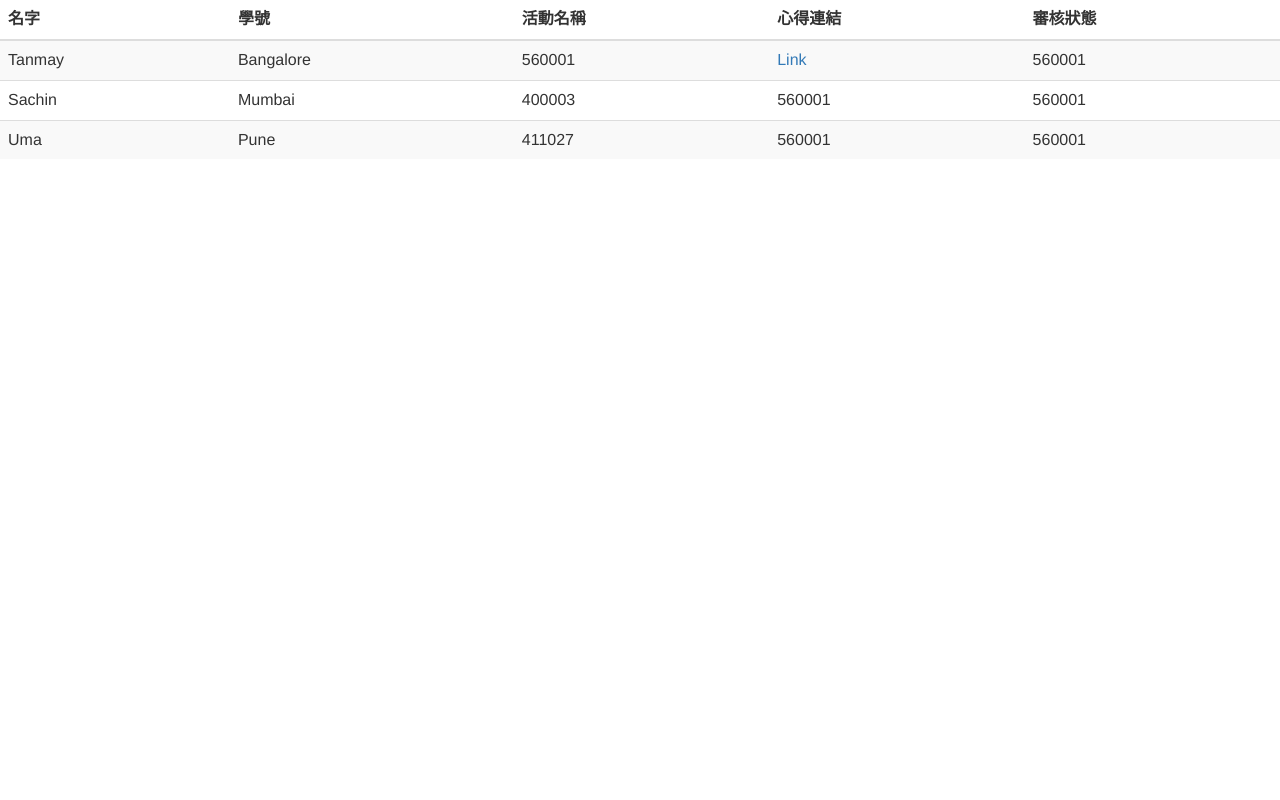
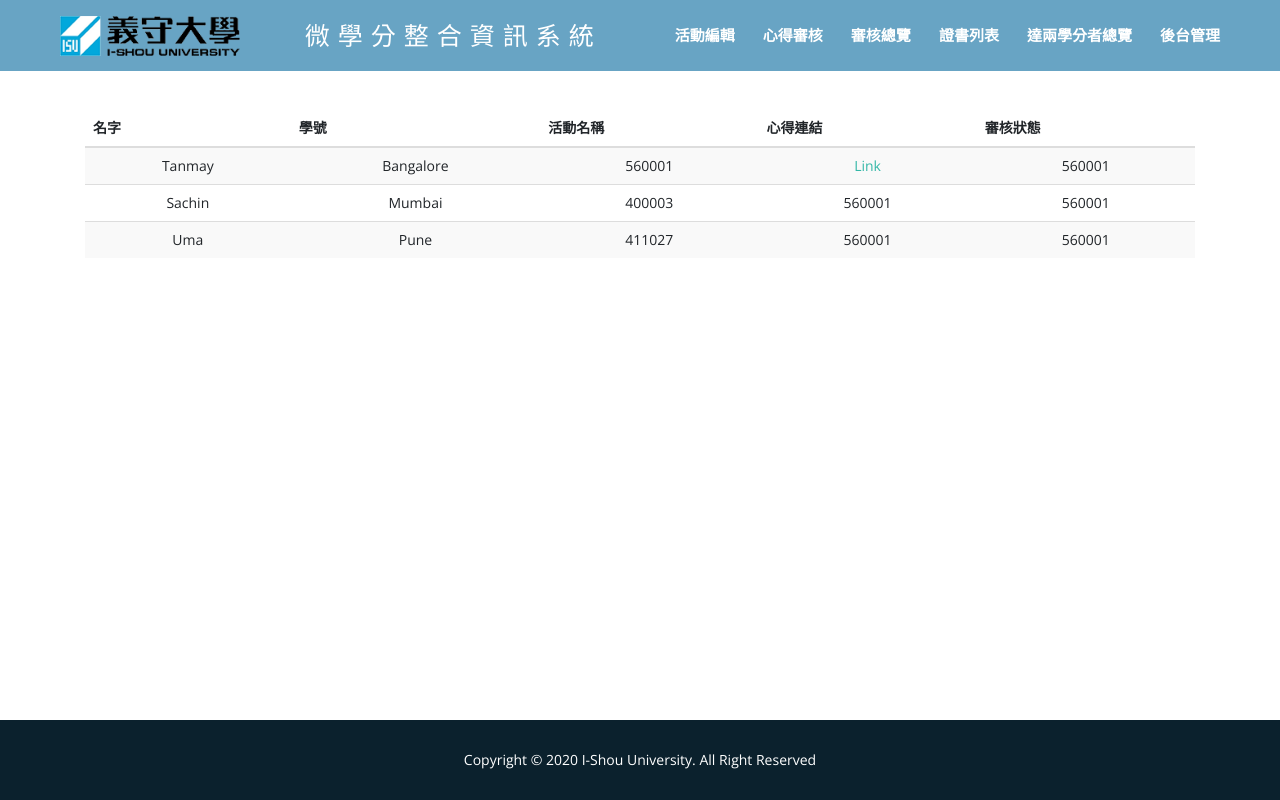
Before and after one commit to isu-cisa/isu-credential, a Flask app: page /review_check in a window 1280 px wide. Run offline with Flask 2, Linux system fonts and the light colour scheme; a user stored in the database is signed in; some libraries are stand-ins or nearby versions.

Commit message:
feat: review_check

```diff
--- a/backend/templates/review_check.html
+++ b/backend/templates/review_check.html
@@ -1,13 +1,84 @@
-<html>
+<!DOCTYPE html>
+<html lang="zh-tw">
+
 <head>
   <meta charset="utf-8">
-	<title>證書列表</title>
-	<link rel="stylesheet" href="https://cdn.staticfile.org/twitter-bootstrap/3.3.7/css/bootstrap.min.css">
-	<script src="https://cdn.staticfile.org/jquery/2.1.1/jquery.min.js"></script>
-	<script src="https://cdn.staticfile.org/twitter-bootstrap/3.3.7/js/bootstrap.min.js"></script>
+  <meta content="width=device-width, initial-scale=1.0" name="viewport">
+
+
+  <title>心得審核狀態查詢</title>
+
+  <!-- Favicons -->
+  <link href="static/resource/img/favicon.png" rel="icon">
+  <link href="static/resource/img/apple-touch-icon.png" rel="apple-touch-icon">
+
+  <!-- Google Fonts -->
+  <link href="https://fonts.googleapis.com/css?family=Open+Sans:300,300i,400,400i,600,600i,700,700i|Roboto:300,300i,400,400i,500,500i,700,700i&display=swap" rel="stylesheet">
+
+  <!-- Vendor CSS Files -->
+  <link href="static/resource/vendor/bootstrap/css/bootstrap.min.css" rel="stylesheet">
+  <link href="static/resource/vendor/animate.css/animate.min.css" rel="stylesheet">
+  <link href="static/resource/vendor/icofont/icofont.min.css" rel="stylesheet">
+  <link href="static/resource/vendor/boxicons/css/boxicons.min.css" rel="stylesheet">
+  <link href="static/resource/vendor/venobox/venobox.css" rel="stylesheet">
+  <link href="static/resource/vendor/owl.carousel/assets/owl.carousel.min.css" rel="stylesheet">
+  <link href="static/resource/vendor/aos/aos.css" rel="stylesheet">
+  <link rel="stylesheet" href="https://maxcdn.bootstrapcdn.com/bootstrap/3.4.1/css/bootstrap.min.css">
+  <link rel="stylesheet" href="https://cdn.staticfile.org/twitter-bootstrap/3.3.7/css/bootstrap.min.css"><!-- 因為表格需要 在5000有引用 -->
+
+
+
+  <!-- Template Main CSS File -->
+  <link href="static/resource/css/style.css" rel="stylesheet">
+
+  <!-- =======================================================
+  * Template Name: Moderna - v2.1.0
+  * Template URL: https://bootstrapmade.com/free-bootstrap-template-corporate-moderna/
+  * Author: BootstrapMade.com
+  * License: https://bootstrapmade.com/license/
+  ======================================================== -->
 </head>
+
 <body>
 
+    <!-- ======= Header ======= -->
+  <header id="header" class="fixed-top">
+    <div class="container-fluid d-flex justify-content-between align-items-center">
+
+
+      <!-- Uncomment below if you prefer to use an image logo -->
+      <a class="logo"><img src="static/resource/img/logo.png" alt="" class="img-fluid"></a>
+
+	  <div class="header-social-links">
+        <b>微學分整合資訊系統</b>
+      </div>
+
+      <nav class="nav-menu d-none d-lg-block">
+	  <ul>
+		<!-- 老師頁面 -->
+		<li><a href="activity_info.html">活動編輯</a></li>
+		<li><a href="review_check.html">心得審核</a></li>
+		<li><a href="verify_list.html">審核總覽</a></li>
+		<li><a href="certificate_list.html">證書列表</a></li>
+		<li><a href="award_of_review.html">達兩學分者總覽</a></li>
+		<li><a href="backend.html">後台管理</a></li>
+        </ul>
+      </nav><!-- .nav-menu -->
+
+
+
+
+    </div>
+
+  </header><!-- End Header -->
+
+  <main id="main">
+
+    <!-- ======= Resume Section ======= -->
+    <section id="resume" class="resume">
+      <div class="container" data-aos="fade-up">
+
+        <div class="section-title">
 			<table class="table table-striped">
         <thead>
                 <tr>
@@ -46,6 +117,42 @@
                 </tr>
         </tbody>
 		</table>
+        </div>
+      </div>
+    </section><!-- End Resume Section -->
+
+  </main><!-- End #main -->
+
+  <!-- ======= Footer ======= -->
+  <footer id="footer">
+
+    <div class="container">
+      <div class="copyright">
+        Copyright © 2020 I-Shou University. All Right Reserved
+      </div>
+    </div>
+  </footer><!-- End Footer -->
+
+  <div id="preloader"></div>
+  <a href="#" class="back-to-top"><i class="bx bx-up-arrow-alt"></i></a>
+
+  <!-- Vendor JS Files -->
+  <script src="static/resource/vendor/jquery/jquery.min.js"></script>
+  <script src="static/resource/vendor/bootstrap/js/bootstrap.bundle.min.js"></script>
+  <script src="static/resource/vendor/jquery.easing/jquery.easing.min.js"></script>
+  <script src="static/resource/vendor/php-email-form/validate.js"></script>
+  <script src="static/resource/vendor/waypoints/jquery.waypoints.min.js"></script>
+  <script src="static/resource/vendor/counterup/counterup.min.js"></script>
+  <script src="static/resource/vendor/owl.carousel/owl.carousel.min.js"></script>
+  <script src="static/resource/vendor/isotope-layout/isotope.pkgd.min.js"></script>
+  <script src="static/resource/vendor/venobox/venobox.min.js"></script>
+  <script src="static/resource/vendor/aos/aos.js"></script>
+  <script src="https://cdn.staticfile.org/twitter-bootstrap/3.3.7/js/bootstrap.min.js"></script>  <!-- 因為表格需要 在5000有引用 -->
+
+
+  <!-- Template Main JS File -->
+  <script src="static/resource/js/main.js"></script>
 
 </body>
+
 </html>
```
Lines whose indentation alone changed are shown as unchanged.
